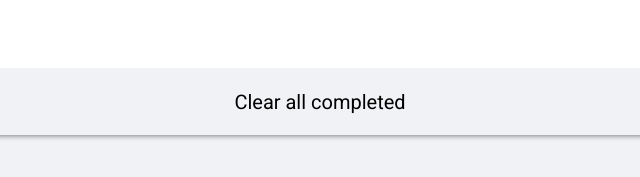
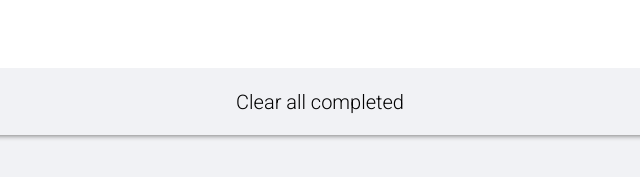
Before and after one commit to SelmaNdapanda/To-Do-List, a website built with webpack: page src/index.html in a window 1280 px wide. Shown: the part 465-642 px from the top of the page, 320-960 px from the left. Built offline with nearby package versions, Linux system fonts and the light colour scheme.

Commit message:
Fix linters errors

```diff
--- a/src/index.js
+++ b/src/index.js
@@ -1,4 +1,4 @@
-import _ from 'lodash';
+// import _ from 'lodash';
 import './style.css';
 
 const task = [
--- a/src/style.css
+++ b/src/style.css
@@ -107,7 +107,6 @@ input::placeholder {
   font-size: 20px;
   font-family: 'Roboto', sans-serif;
   font-weight: 400;
-
 }
 
 .clear-container {
@@ -124,4 +123,5 @@ input::placeholder {
   cursor: pointer;
   font-size: 20px;
   font-family: "Roboto", sans-serif;
+  font-weight: lighter;
 }
--- a/webpack.config.js
+++ b/webpack.config.js
@@ -13,7 +13,7 @@ module.exports = {
   },
   plugins: [
     new HtmlWebpackPlugin({
-        template: './src/index.html',
+      template: './src/index.html',
     }),
   ],
   module: {
```
Lines whose indentation alone changed are shown as unchanged.
